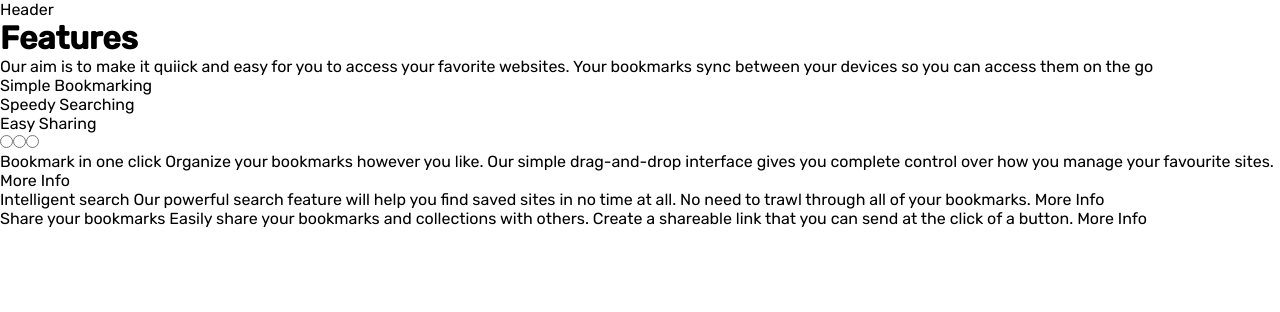
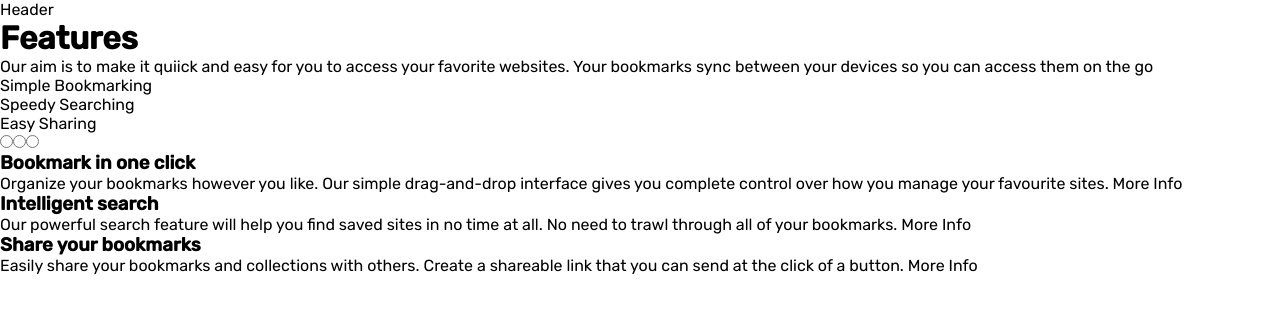
Before and after one commit to leonardomeza87/bookmark-landing-page, a React (Create React App) app: page / in a window 1280 px wide. Shown: the top 312 px of the page. Built offline with nearby package versions, Linux system fonts and the light colour scheme.

Commit message:
brief changes

```diff
--- a/src/components/Features.jsx
+++ b/src/components/Features.jsx
@@ -27,27 +27,37 @@ const Features = () => {
                </div>
                <div className="slider-features-container">
                     <div className="inner-slider">
-                         <input type="radio" name="slider-radio" id="slider1" />
-                         <input type="radio" name="slider-radio" id="slider2" />
-                         <input type="radio" name="slider-radio" id="slider3" />
+                         <input type="radio" name="slider-radio" id="slider1" value={"info1"} />
+                         <input type="radio" name="slider-radio" id="slider2" value={"info2"}/>
+                         <input type="radio" name="slider-radio" id="slider3" value={"info3"}/>
 
                          <div className="slide">
-                              Bookmark in one click Organize your bookmarks
-                              however you like. Our simple drag-and-drop
-                              interface gives you complete control over how you
-                              manage your favourite sites. More Info
+                              <h3>Bookmark in one click</h3>
+                              <p>
+                                   Organize your bookmarks however you like. Our
+                                   simple drag-and-drop interface gives you
+                                   complete control over how you manage your
+                                   favourite sites. More Info
+                              </p>
                          </div>
                          <div className="slide">
-                              Intelligent search Our powerful search feature
-                              will help you find saved sites in no time at all.
-                              No need to trawl through all of your bookmarks.
-                              More Info
+                              <h3>Intelligent search</h3>
+                              <p>
+                                   {" "}
+                                   Our powerful search feature will help you
+                                   find saved sites in no time at all. No need
+                                   to trawl through all of your bookmarks. More
+                                   Info
+                              </p>
                          </div>
                          <div className="slide">
-                              Share your bookmarks Easily share your bookmarks
-                              and collections with others. Create a shareable
-                              link that you can send at the click of a button.
-                              More Info
+                              <h3>Share your bookmarks</h3>
+                              <p>
+                                   {" "}
+                                   Easily share your bookmarks and collections
+                                   with others. Create a shareable link that you
+                                   can send at the click of a button. More Info
+                              </p>
                          </div>
                     </div>
                </div>
```
Lines whose indentation alone changed are shown as unchanged.
